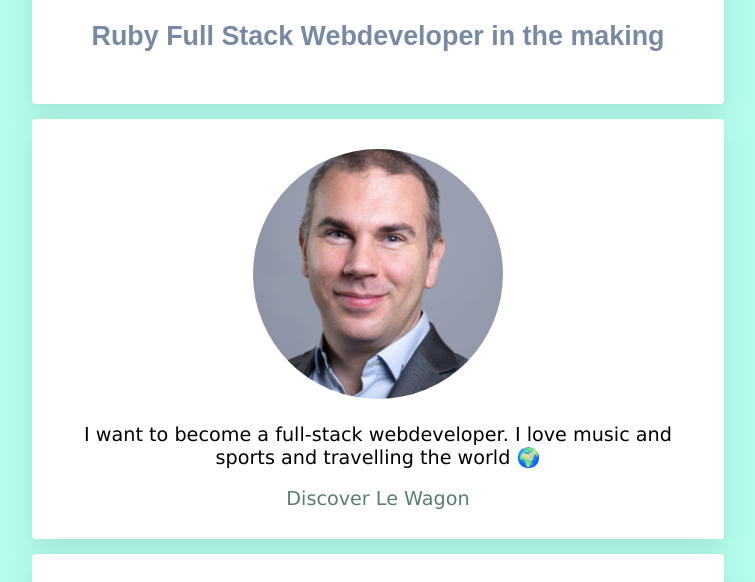
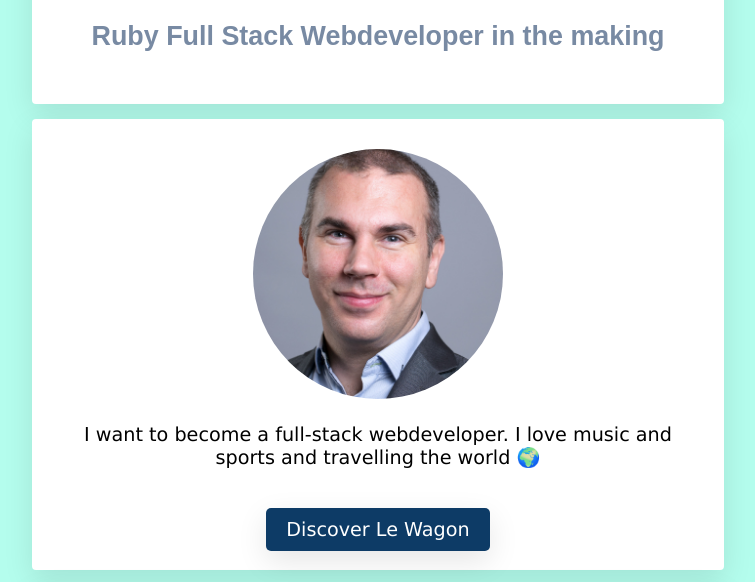
Before and after one commit to ppruessen/ppruessen.github.io, a plain HTML site: page index.html in a window 1280 px wide. Shown: the part 133-715 px from the top of the page, without its empty margins (262-1017 px from the left). Drawn offline with Linux system fonts and the light colour scheme; a web font is replaced by a local one.

Commit message:
added lewagon button

```diff
--- a/index.html
+++ b/index.html
@@ -20,7 +20,7 @@
     <div class="card text-center">
       <img src="./images/patrick_pruessen.jpg" alt="Patricks Picture">
       <p>I want to become a full-stack webdeveloper. I love music and sports and travelling the world 🌍</p>
-      <a href="www.lewagon.de" target="_blank">Discover Le Wagon</a>
+      <a id="btn-blue" href="www.lewagon.de" target="_blank">Discover Le Wagon</a>
       </div>
     <div class="card text-center">
       <h3>Follow me</h3>
--- a/style.css
+++ b/style.css
@@ -38,7 +38,7 @@ a {
 
 a:hover {
   color: #2f433f;
-  text-decoration: underline;
+  font-size: 1.1em;
 }
 
 img {
@@ -83,6 +83,15 @@ li a:hover {
 
 p {
   line-height: 1.2em;
+  margin-bottom: 50px;
+}
+
+#btn-blue {
+  background-color: #0D3B66;
+  color: white;
+  padding: 10px 20px;
+  border-radius: 5px;
+  box-shadow: 0 10px 30px rgba(0,0,0,.1);
 }
 
 
```
